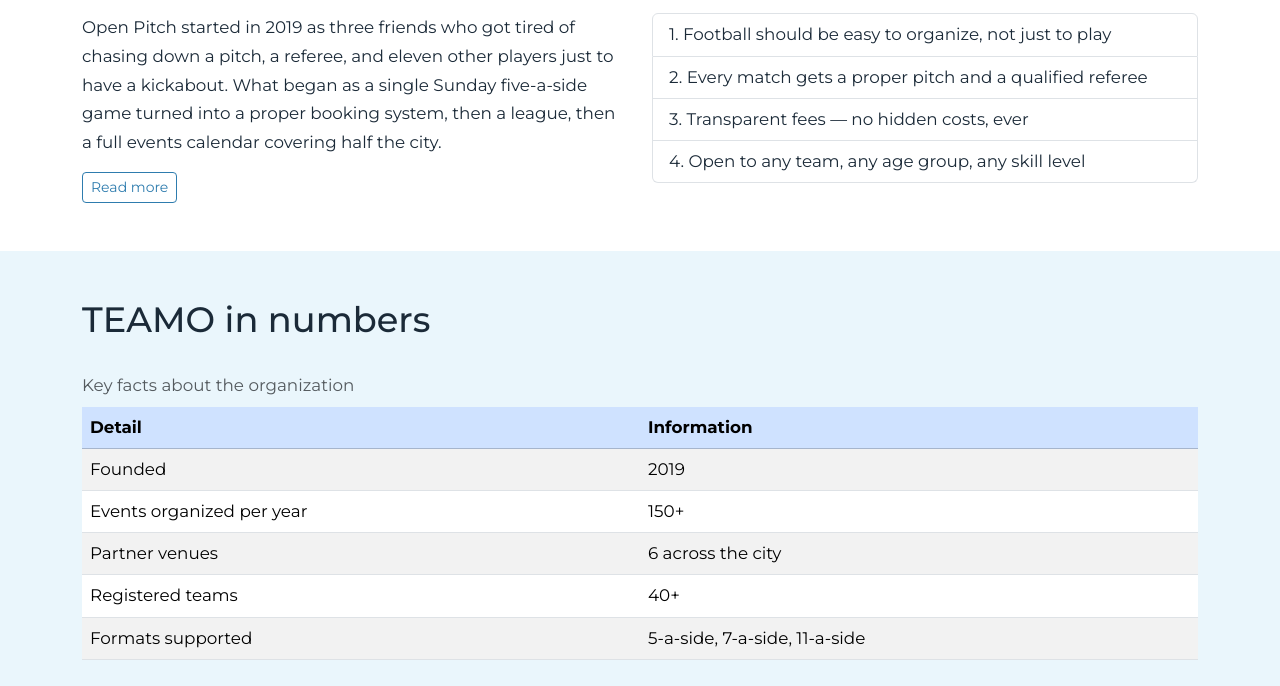
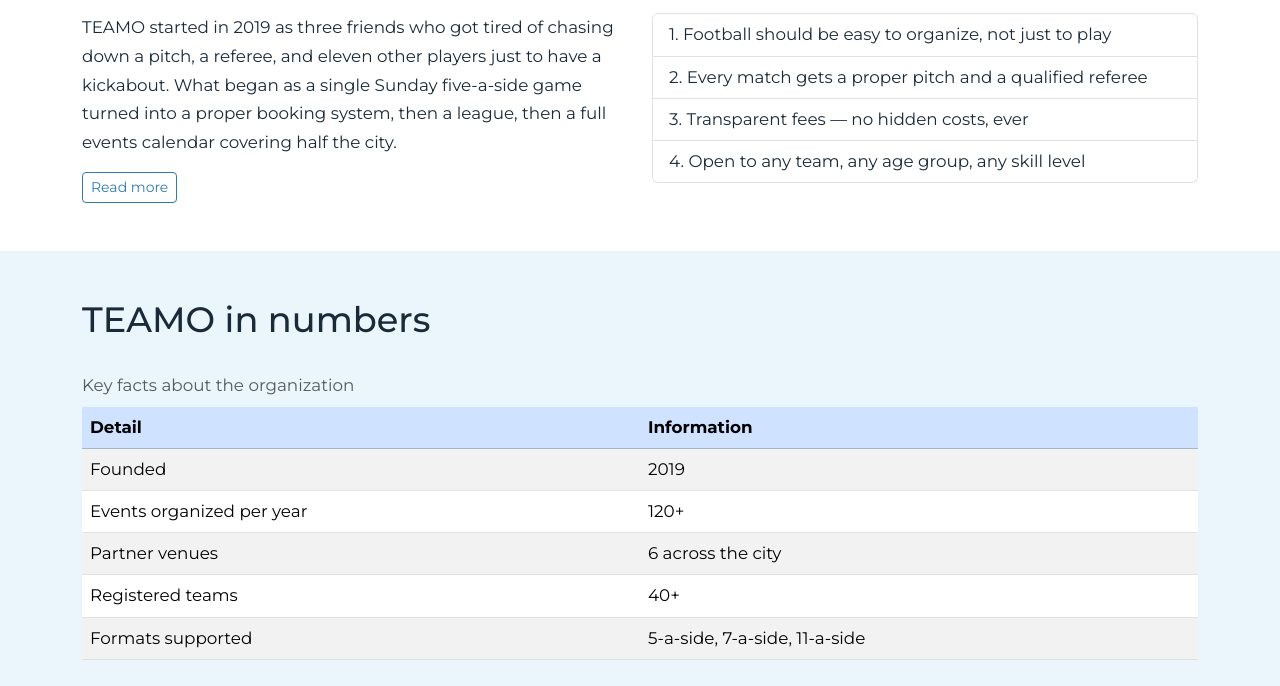
Before and after one commit to makhan8sabina/teamo2, a plain HTML site: page about.html in a window 1280 px wide. Shown: the part 590-1276 px from the top of the page. Drawn offline with nearby package versions, Linux system fonts and the light colour scheme.

Commit message:
lil changes

```diff
--- a/about.html
+++ b/about.html
@@ -54,7 +54,7 @@
         <div class="row g-4">
           <div class="col-lg-6">
             <h2 class="mb-3">Our story</h2>
-            <p>Open Pitch started in 2019 as three friends who got tired of chasing down a pitch, a referee, and eleven other players just to have a kickabout. What began as a single Sunday five-a-side game turned into a proper booking system, then a league, then a full events calendar covering half the city.</p>
+            <p>TEAMO started in 2019 as three friends who got tired of chasing down a pitch, a referee, and eleven other players just to have a kickabout. What began as a single Sunday five-a-side game turned into a proper booking system, then a league, then a full events calendar covering half the city.</p>
             <p id="moreStory">We don't run a team of our own — we run the football around it. Pitches, referees, schedules, score sheets, and the odd smoke machine for a big final: we handle the logistics so teams, players, and fans can just show up and play.</p>
             <button type="button" id="readMoreBtn" class="btn btn-outline-primary btn-sm">Read more</button>
           </div>
@@ -82,7 +82,7 @@
             </thead>
             <tbody>
               <tr><td>Founded</td><td>2019</td></tr>
-              <tr><td>Events organized per year</td><td><span class="jq-counter" data-target="150" data-suffix="+">150+</span></td></tr>
+              <tr><td>Events organized per year</td><td><span class="jq-counter" data-target="120" data-suffix="+">120+</span></td></tr>
               <tr><td>Partner venues</td><td>6 across the city</td></tr>
               <tr><td>Registered teams</td><td><span class="jq-counter" data-target="40" data-suffix="+">40+</span></td></tr>
               <tr><td>Formats supported</td><td>5-a-side, 7-a-side, 11-a-side</td></tr>
```
